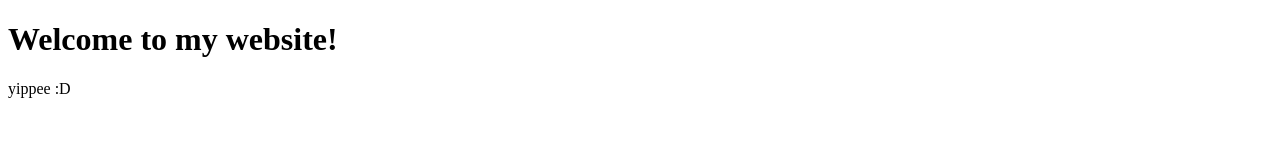
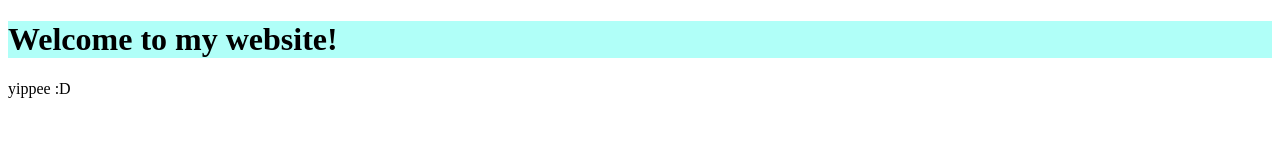
Before and after one commit to gmombo56/gmombo56.github.com, a plain HTML site: page index.html in a window 1280 px wide. Drawn offline with Linux system fonts and the light colour scheme.

Commit message:
Update index.html

```diff
--- a/index.html
+++ b/index.html
@@ -1,7 +1,7 @@
 <!DOCTYPE html>
 <html>
   <body>
-    <h1>Welcome to my website!</h1>
+    <h1 style = "background-color: #b0fff8">Welcome to my website!</h1>
     <p>yippee :D</p>
   </body>
 </html>
```
